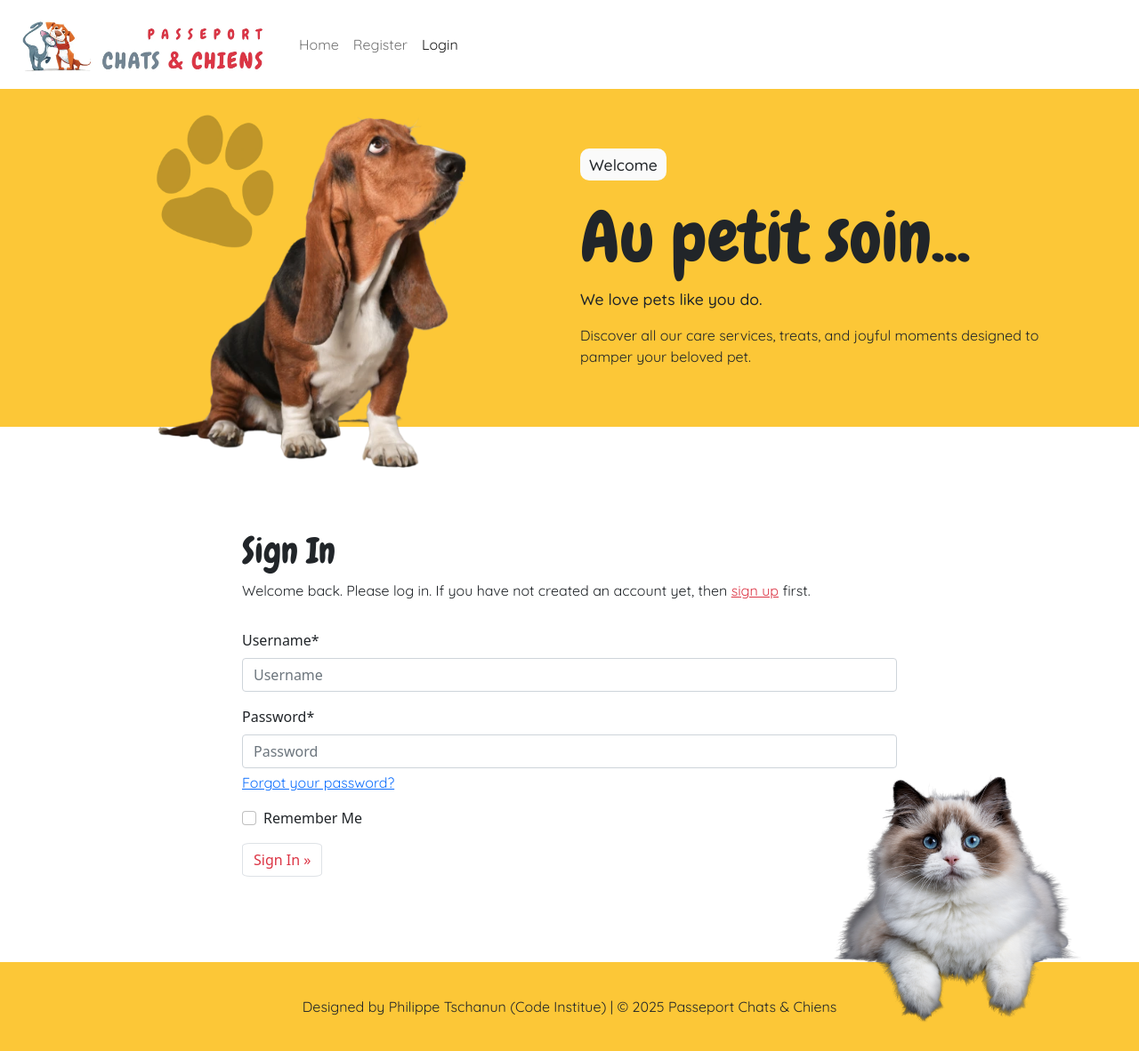
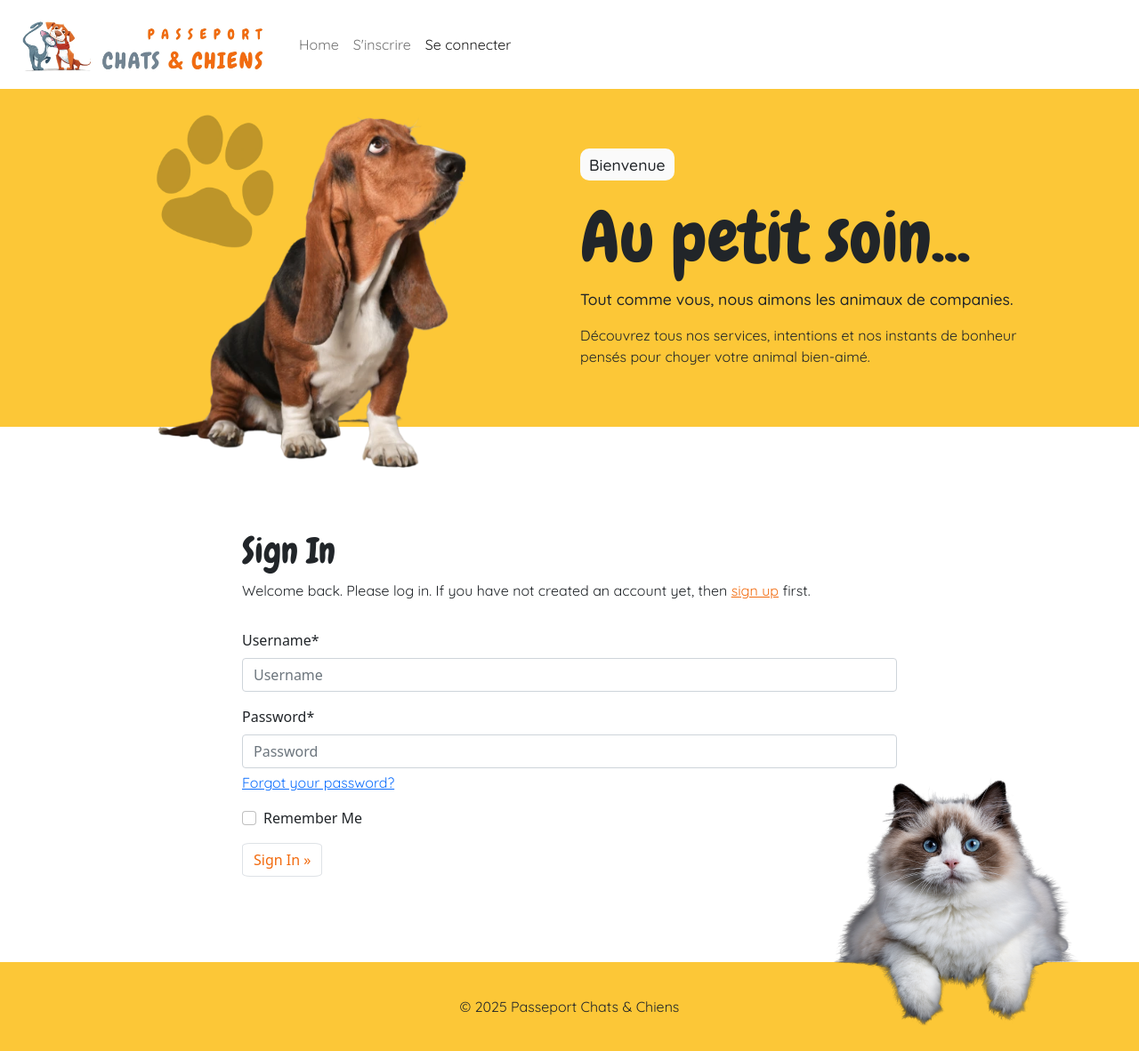
Before and after one commit to PhilippeItsMe/ci-passeport-chats-et-chiens-project5, a Django app: a page that uses templates/base.html in a window 1280 px wide. Shown: the whole page at 89% size. Run offline with Django 4.2, Linux system fonts and the light colour scheme; some libraries are stand-ins or nearby versions.

Commit message:
Translating home page

```diff
--- a/static/css/style.css
+++ b/static/css/style.css
@@ -1,6 +1,6 @@
 @import url('https://fonts.googleapis.com/css2?family=Chewy&family=Quicksand:wght@300..700&display=swap');
 
-/*----- Setup -----*/
+/*---------- Setup ----------*/
 
 * {
     margin: 0;
@@ -20,12 +20,12 @@ main {
     padding: 0 2rem;
 }
 
-/*----- Colors -----*/
+/*---------- Colors ----------*/
 
 :root {
     /*Primary color*/
     --yellow: #FCC737;
-    --orange: #dc3545;
+    --orange: #F26B0F;
 
     /*Secondary color*/
     --darkgrey: #2B2929;
@@ -44,7 +44,7 @@ main {
     background-color: var(--orange);
 }
 
-/*----- Typo -----*/
+/*---------- Typo ----------*/
 
 h1 {
     font-family: "Chewy", serif;
@@ -79,7 +79,7 @@ li {
     font-size: 1.1rem;
 }
 
-/*----- Links & Button -----*/
+/*---------- Links & Button ----------*/
 
 .link {
     color: var(--orange);
@@ -118,7 +118,7 @@ li {
     width: auto;
 }
 
-/*----- Header -----*/
+/*---------- Header ----------*/
 
 .logo {
     width: 300px;
@@ -148,7 +148,7 @@ li {
     margin-bottom: -50px;
 }
 
-/*----- Footer -----*/
+/*---------- Footer ----------*/
 
 footer {
     margin-top: 6rem;
@@ -166,10 +166,10 @@ footer {
     height: 300px;
     position: absolute;
     right: 50px;
-    top: -222px;
+    top: -218px;
 }
 
-/*----- Business List -----*/
+/*---------- Business List ----------*/
 
 .card {
     width: 100%;
@@ -207,7 +207,7 @@ footer {
     font-size: 1.3rem;
 }
 
-/*----- Business Detail -----*/
+/*---------- Business Detail ----------*/
 
 .spacing-up {
     margin-top: 3rem;
@@ -237,14 +237,14 @@ footer {
 }
 
 
-/*----- My Pet Services (Business Form) -----*/
+/*---------- My Pet Services (Business Form) ----------*/
 
 .spacing {
     margin-top: 4rem;
     margin-bottom: 2rem;
 }
 
-/*----- Responsivness -----*/
+/*---------- Responsivness ----------*/
 
 @media screen and (max-width: 768px) {
     .btneffect {
@@ -256,7 +256,7 @@ footer {
         height: 200px;
         position: absolute;
         right: 50px;
-        top: -148px;
+        top: -144px;
     }
 }
 
--- a/templates/base.html
+++ b/templates/base.html
@@ -11,15 +11,16 @@
 <head>
     <title>Passeport Chats & Chiens</title>
     <meta name="author" content="Philippe Tschanun">
-    <meta name="description"
-        content="Imagine a world where caring for your beloved pet becomes easier,
-        more affordable, and oh-so-rewarding! Our platform is here to connect passionate pet owners
-        with trusted businesses that cater to every furry, feathery, or scaly need. For just a small annual fee,
-        you'll unlock exclusive perks: enjoy a fabulous 50% discount on your first purchase
-        and a delightful CHF 20 off on your second visit—per business. Because your pet deserves the very best, and so do you! ">
-    <meta name="keywords" content="cat, dog, pet care, pet services">
+    <meta name="description" content="
+        Imaginez un monde où prendre soin de votre animal  devient plus simple, plus abordable et tellement gratifiant !
+        Notre plateforme est là pour mettre en relation des propriétaires passionnés avec des entreprises de confiance répondant à tous les besoins de votre compagnon à poils, plumes ou écailles.
+        Pour une petite cotisation annuelle, vous bénéficierez d’avantages exclusifs : profitez d'une réduction de 50 % sur votre premier achat et d’une remise de 20 CHF sur votre deuxième visite – par entreprise.
+        Parce que votre animal mérite ce qu’il y a de mieux, et vous aussi ! ">
+    <meta name="keywords" content="chat, chien, soin, réduction">
     <link rel="icon" type="image/webp" sizes="64x64" href="{% static 'images/favicon.webp' %}">
     <meta name="viewport" content="width=device-width, initial-scale=1">
+
+    <!---------- CSS ressources ---------->
     <link href="https://cdn.jsdelivr.net/npm/bootstrap@5.0.1/dist/css/bootstrap.min.css" rel="stylesheet"
         integrity="sha384-+0n0xVW2eSR5OomGNYDnhzAbDsOXxcvSN1TPprVMTNDbiYZCxYbOOl7+AMvyTG2x" crossorigin="anonymous">
     <link rel="stylesheet" href="{% static 'css/style.css' %}">
@@ -28,7 +29,7 @@
 
 <body class="d-flex flex-column h-100 main-bg">
 
-    <!-- Navigation -->
+    <!---------- Navigation ---------->
 
     <nav class="navbar navbar-expand-lg navbar-light bg-white">
         <div class="container-fluid">
@@ -47,21 +48,21 @@
                     </li>
                     {% if user.is_authenticated %}
                     {% if user|in_group:"Business Owners" %}
-                    <li><a class="nav-link" href="{% url 'pet_business_form' %}">My Pet Companies</a></li>
+                    <li><a class="nav-link" href="{% url 'pet_business_form' %}">Mon entreprise</a></li>
                     {% endif %}
 
                     <li class="nav-item">
                         <a class="nav-link {% if request.path == logout_url %}active{% endif %}" aria-current="page"
-                            href="{% url 'account_logout' %}">Logout</a>
+                            href="{% url 'account_logout' %}">Se déconnecter</a>
                     </li>
                     {% else %}
                     <li class="nav-item">
                         <a class="nav-link {% if request.path == signup_url %}active{% endif %}" aria-current="page"
-                            href="{% url 'account_signup' %}">Register</a>
+                            href="{% url 'account_signup' %}">S'inscrire</a>
                     </li>
                     <li class="nav-item">
                         <a class="nav-link {% if request.path == login_url %}active{% endif %}" aria-current="page"
-                            href="{% url 'account_login' %}">Login</a>
+                            href="{% url 'account_login' %}">Se connecter</a>
                     </li>
                     {% endif %}
                 </ul>
@@ -69,7 +70,7 @@
         </div>
     </nav>
 
-    <!-- Hero Section -->
+    <!---------- Hero Section ---------->
 
     <div id="herosection">
         <div class="container">
@@ -83,18 +84,18 @@
                 </div>
                 <div class="col-md-6 text-center text-md-start order-1 order-md-1">
                     <div>
-                        <p class="bold fake-btn-effect ">Welcome</p>
+                        <p class="bold fake-btn-effect ">Bienvenue</p>
                         <h1>Au petit soin...</h1>
-                        <p class="bold">We love pets like you do.</p>
-                        <p>Discover all our care services, treats, and joyful moments designed to pamper your
-                            beloved pet.</p>
+                        <p class="bold">Tout comme vous, nous aimons les animaux de companies.</p>
+                        <p>Découvrez tous nos services, intentions et nos instants de bonheur pensés pour choyer votre
+                            animal bien-aimé.</p>
                     </div>
                 </div>
             </div>
         </div>
     </div>
 
-    <!-- Displaying Django messages -->
+    <!---------- Django Message ---------->
 
     <div class=" container">
         <div class="row">
@@ -117,12 +118,14 @@
 
     </main>
 
-    <!-- Footer -->
+    <!---------- Footer ---------->
 
     <footer>
         <img class="footercat" src="{% static 'images/footercat.webp' %}" alt="cat">
-        <p class="m-0 text-center">Designed by Philippe Tschanun (Code Institue) | © 2025 Passeport Chats & Chiens</p>
+        <p class="m-0 text-center">© 2025 Passeport Chats & Chiens</p>
     </footer>
+
+    <!---------- JS ressources ---------->
 
     <script src="https://cdn.jsdelivr.net/npm/bootstrap@5.0.1/dist/js/bootstrap.bundle.min.js"
         integrity="sha384-gtEjrD/SeCtmISkJkNUaaKMoLD0//ElJ19smozuHV6z3Iehds+3Ulb9Bn9Plx0x4" crossorigin="anonymous">
```
Also changed, not shown: static/images/logo.webp.
